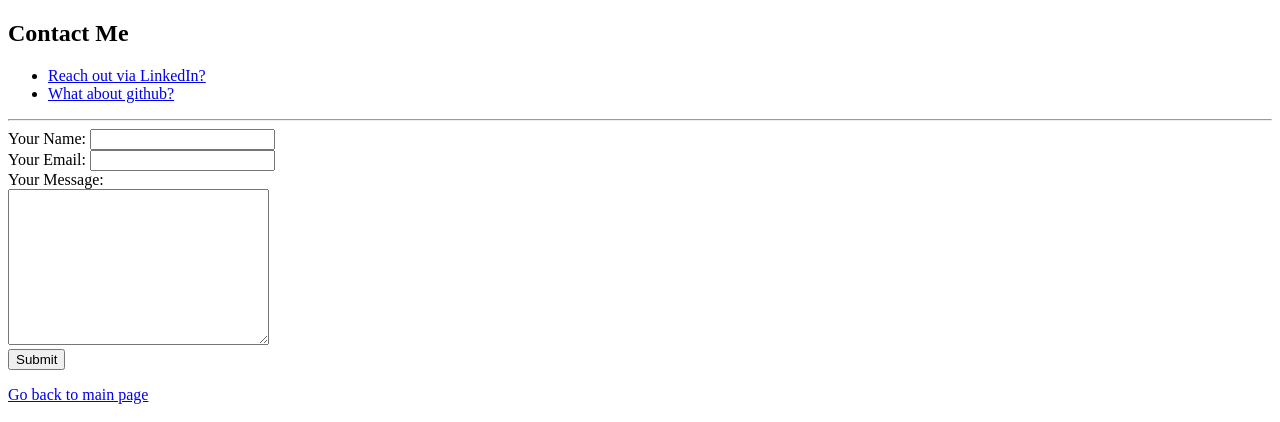
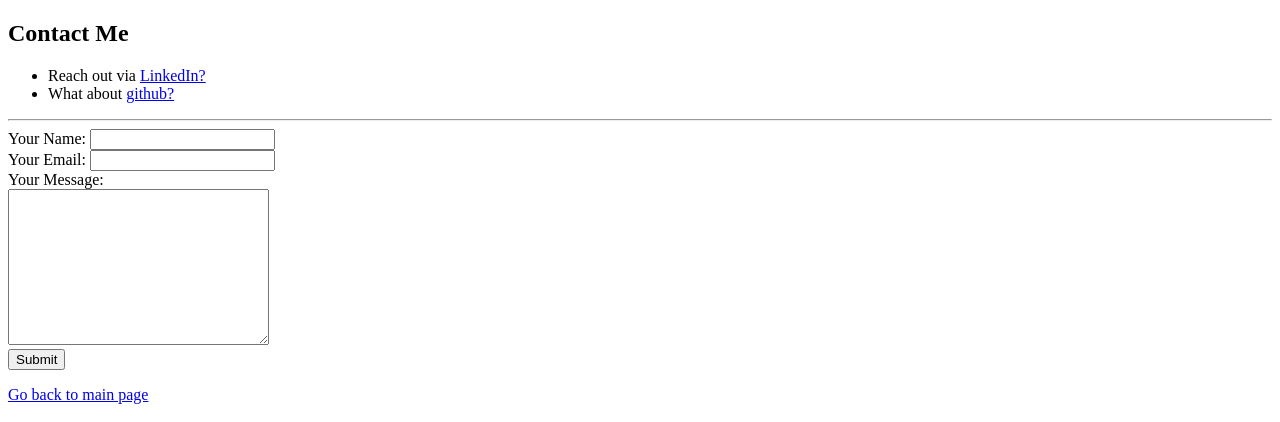
Before and after one commit to aybukecaliskan/CV, a plain HTML site: page contact.html in a window 1280 px wide. Shown: the top 422 px of the page. Drawn offline with Linux system fonts and the light colour scheme.

Commit message:
Update contact.html

```diff
--- a/contact.html
+++ b/contact.html
@@ -9,8 +9,8 @@
 <body>
   <h2>Contact Me</h2>
   <ul>
-    <li> <a href="https://www.linkedin.com/in/aybuke-caliskan-96b3a964/">Reach out via LinkedIn?</a></li>
-    <li> <a href="https://github.com/aybukecaliskan">What about github?</a> </li>
+    <li>Reach out via <a href="https://www.linkedin.com/in/aybuke-caliskan-96b3a964/">LinkedIn?</a></li>
+    <li>What about <a href="https://github.com/aybukecaliskan">github?</a> </li>
   </ul>
   <hr>
   <form action="mailto:cvaybuke@gmail.com subject=About your CV" method="post" enctype="text/plain">
```
